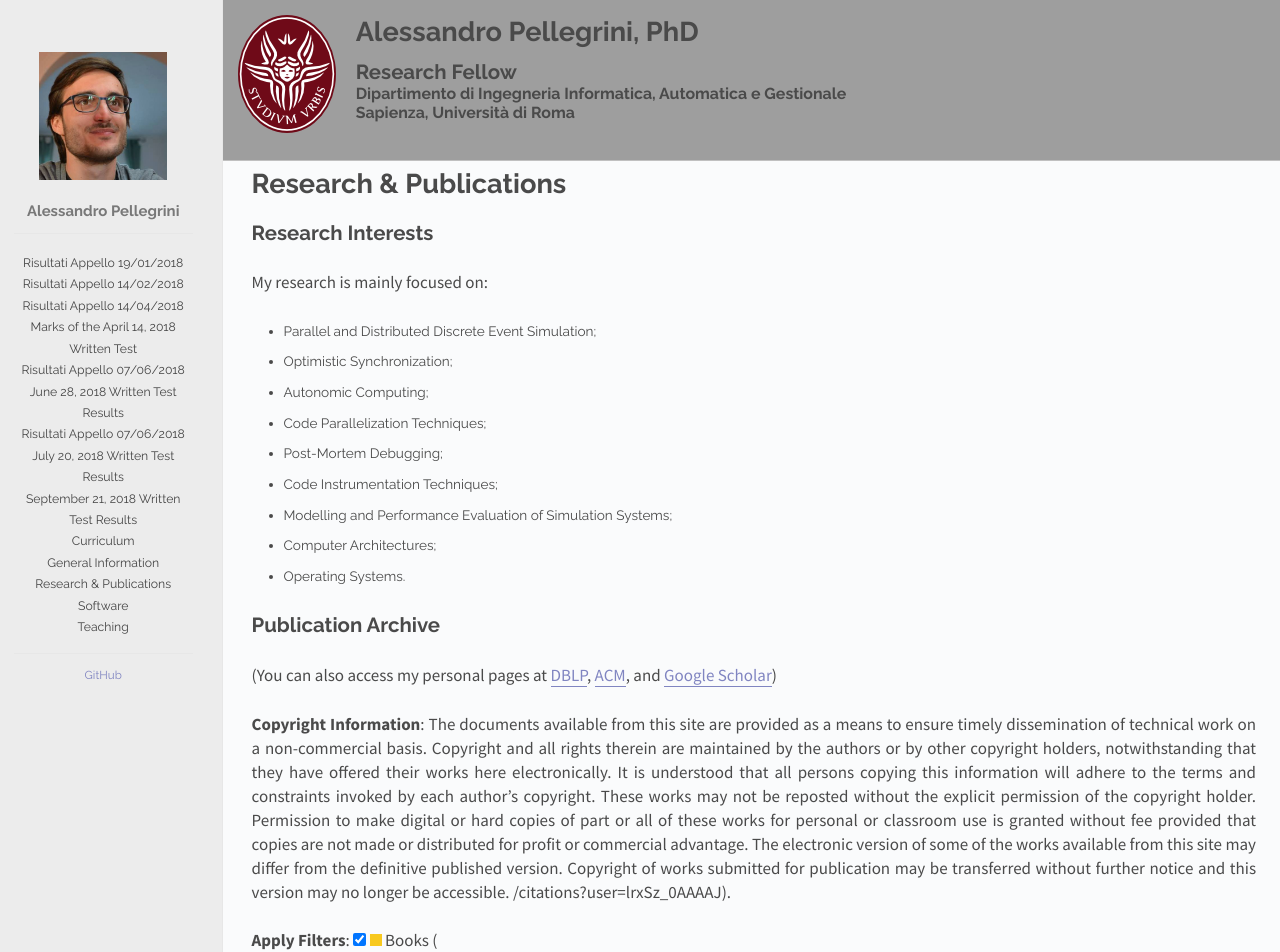
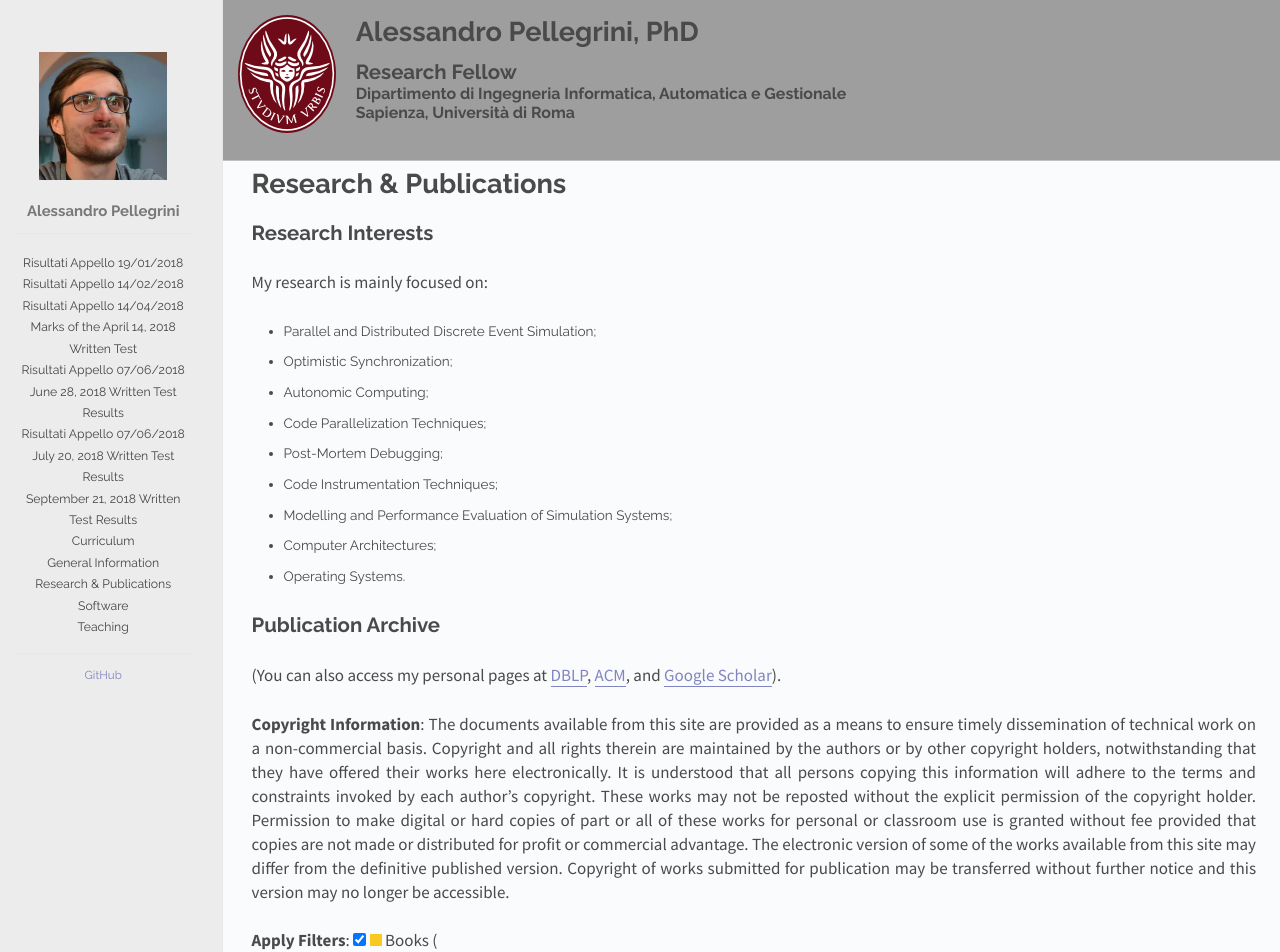
Before and after one commit to alessandropellegrini/personal-website, a Jekyll site: the page built from publications.md, in a window 1280 px wide. Shown: the top 952 px of the page. Built offline with Jekyll 4.4.1, drawn with Linux system fonts in a browser that asks for light colours; grey boxes are pictures that could not be loaded.

```diff
--- a/publications.md
+++ b/publications.md
@@ -34,11 +34,10 @@ Publication Archive
 (You can also access my personal pages at
 [DBLP](http://dblp.uni-trier.de/pers/hd/p/Pellegrini_0001:Alessandro),
 [ACM](http://dl.acm.org/author_page.cfm?id=81440592391), and
-[Google Scholar](http://scholar.google.it))
+[Google Scholar](http://scholar.google.it/citations?user=lrxSz_0AAAAJ)).
 
 
 **Copyright Information**: The documents available from this site are provided as a means to ensure timely dissemination of technical work on a non-commercial basis. Copyright and all rights therein are maintained by the authors or by other copyright holders, notwithstanding that they have offered their works here electronically. It is understood that all persons copying this information will adhere to the terms and constraints invoked by each author's copyright. These works may not be reposted without the explicit permission of the copyright holder. Permission to make digital or hard copies of part or all of these works for personal or classroom use is granted without fee provided that copies are not made or distributed for profit or commercial advantage. The electronic version of some of the works available from this site may differ from the definitive published version. Copyright of works submitted for publication may be transferred without further notice and this version may no longer be accessible.
-/citations?user=lrxSz_0AAAAJ).
 
 
 **Apply Filters**:
```
